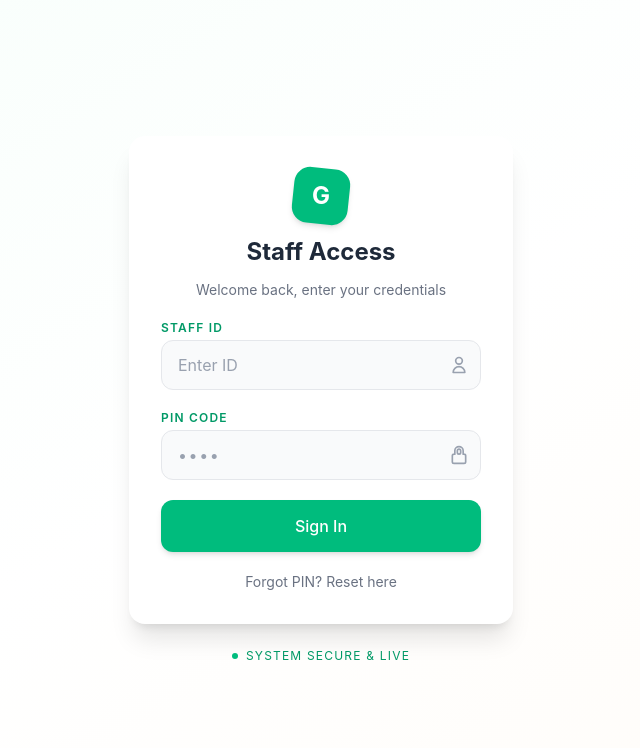
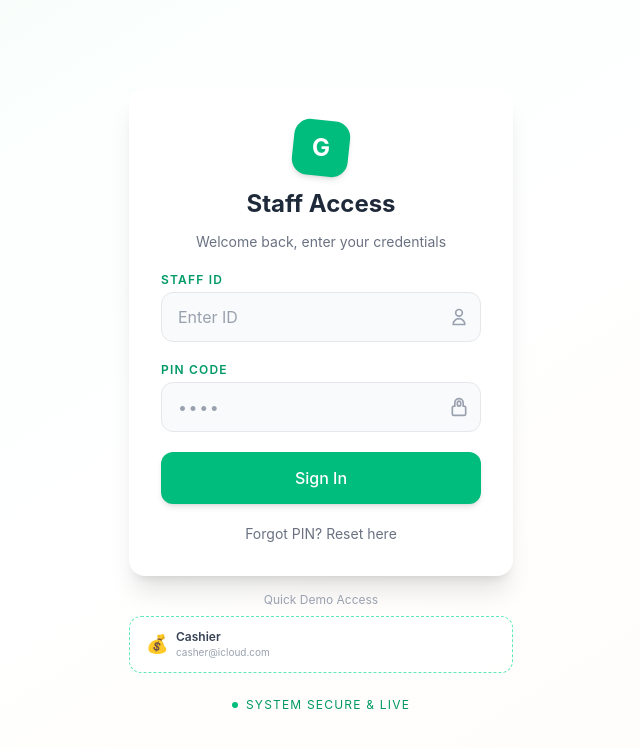
Before and after one commit to fox3380/pos, a React (Vite) app: page / in a window 1280 px wide. Shown: the top 748 px of the page, without its empty margins (319-959 px from the left). Built offline with nearby package versions, Linux system fonts and the light colour scheme.

Commit message:
feat: add demo credentials box on login page

```diff
--- a/src/pages/LoginPage.jsx
+++ b/src/pages/LoginPage.jsx
@@ -1,9 +1,44 @@
 import axios from 'axios';
-import { ErrorMessage, Field, Form, Formik } from 'formik';
+import { ErrorMessage, Field, Form, Formik, useFormikContext } from 'formik';
 import toast from 'react-hot-toast';
 import { Link, useNavigate } from 'react-router-dom';
 import * as Yup from 'yup';
 import { domain } from '../store';
+
+const demoAccounts = [
+  { label: 'Cashier', email: 'casher@icloud.com', password: 'Admin@123', icon: '💰' },
+];
+
+function DemoBox() {
+  const { setFieldValue } = useFormikContext();
+
+  const fillDemo = (account) => {
+    setFieldValue('email', account.email);
+    setFieldValue('password', account.password);
+  };
+
+  return (
+    <div className="w-full max-w-sm mt-4">
+      <p className="text-xs text-gray-400 text-center mb-2">Quick Demo Access</p>
+      <div className="flex gap-2">
+        {demoAccounts.map((account) => (
+          <button
+            key={account.label}
+            type="button"
+            onClick={() => fillDemo(account)}
+            className="flex-1 flex items-center gap-2 px-4 py-3 rounded-xl bg-white/80 border border-dashed border-emerald-300 hover:border-emerald-500 hover:bg-emerald-50 transition-all duration-200 cursor-pointer group"
+          >
+            <span className="text-lg">{account.icon}</span>
+            <div className="text-left">
+              <p className="text-xs font-semibold text-gray-700 group-hover:text-emerald-700 transition">{account.label}</p>
+              <p className="text-[10px] text-gray-400 group-hover:text-emerald-500 transition">{account.email}</p>
+            </div>
+          </button>
+        ))}
+      </div>
+    </div>
+  );
+}
 
 export default function LoginPage() {
   const navigate = useNavigate();
@@ -46,6 +81,7 @@ export default function LoginPage() {
   return (
     <div className="w-full min-h-dvh flex flex-col justify-center items-center bg-gradient-to-br from-emerald-50/40 via-white to-orange-50/40 p-4">
       <Formik onSubmit={handleLogin} initialValues={intialValues} validationSchema={loginSchema}>
+        <>
           <Form className="w-full max-w-sm p-8 rounded-2xl shadow-xl bg-white flex flex-col gap-5">
             <div className="flex flex-col items-center gap-3">
               <div className="w-14 h-14 rounded-2xl bg-emerald-500 rotate-6 flex items-center justify-center shadow-md">
@@ -92,6 +128,9 @@ export default function LoginPage() {
               Forgot PIN? Reset here
             </Link>
           </Form>
+
+          <DemoBox />
+        </>
       </Formik>
 
       <p className="mt-6 text-xs text-emerald-600 tracking-widest flex items-center gap-2">
```
Lines whose indentation alone changed are shown as unchanged.
